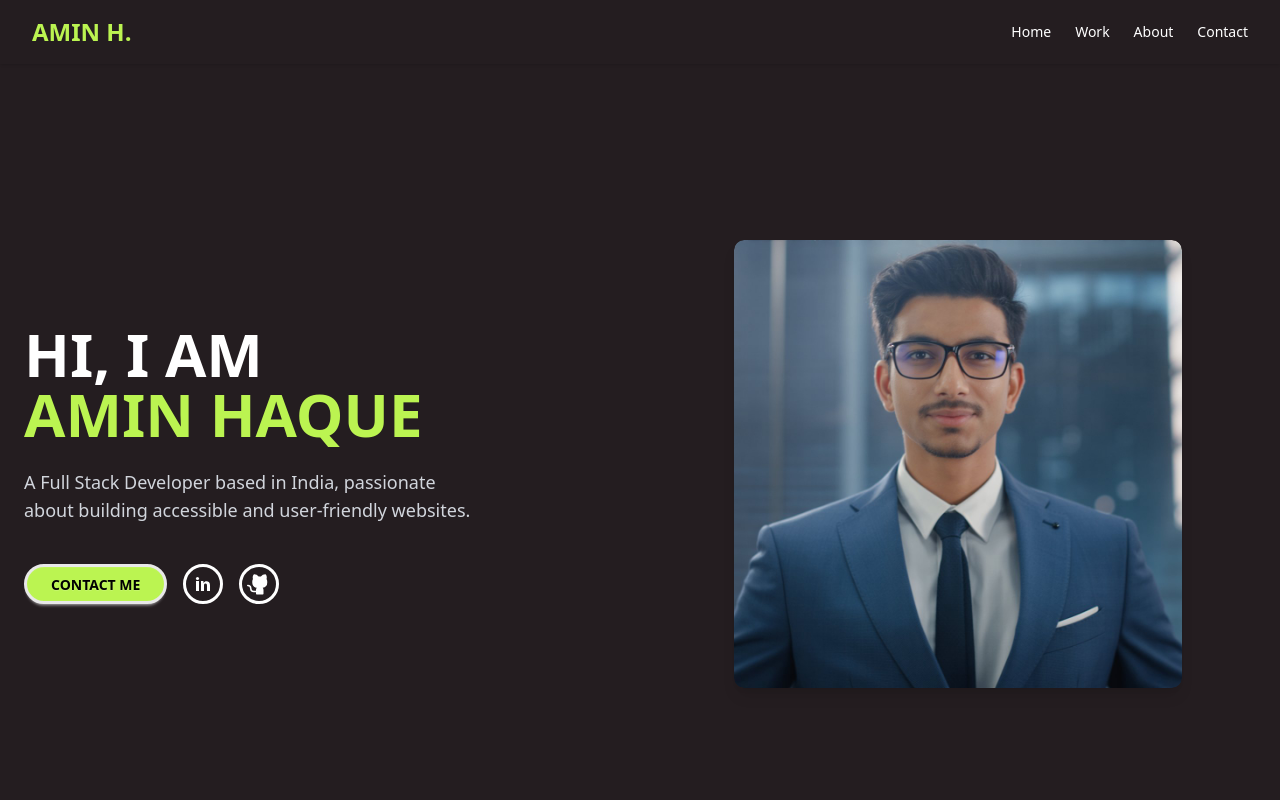
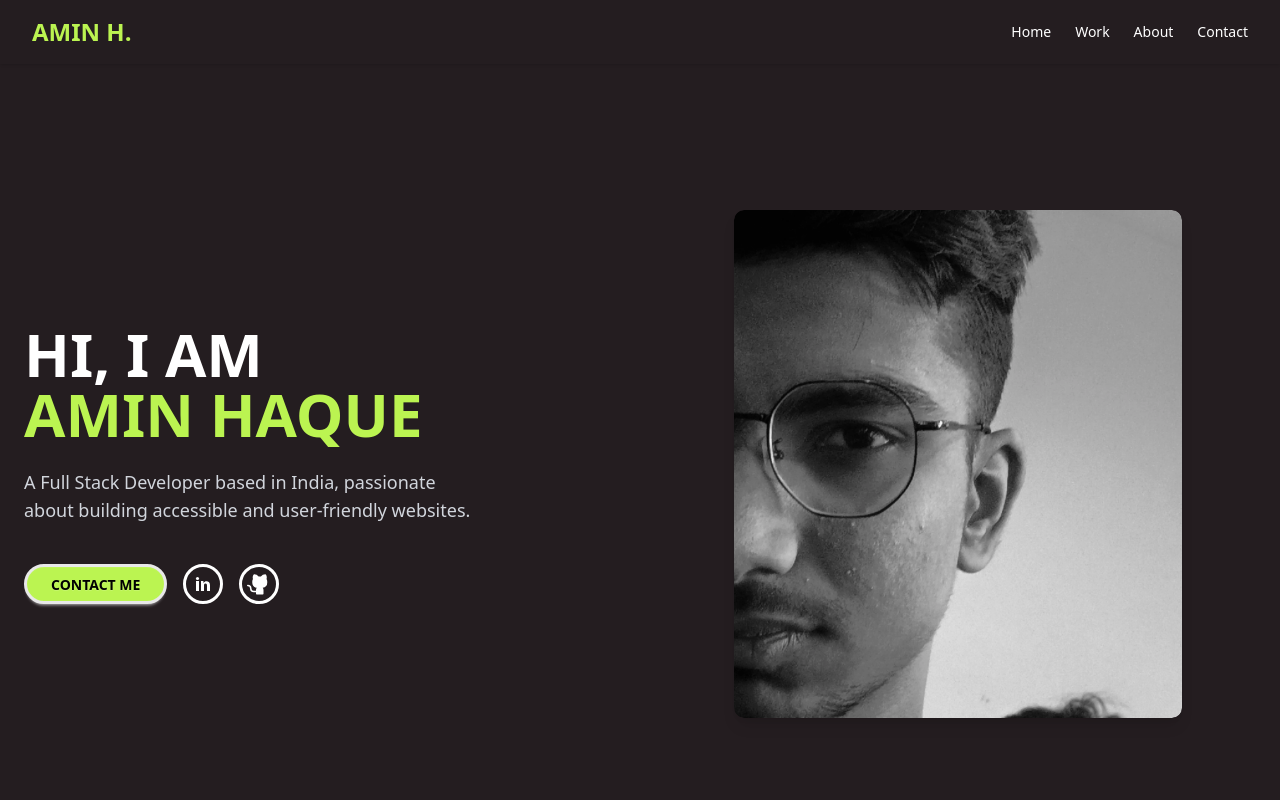
Before and after one commit to AMINHAQUE-006/portfolio, a Next.js app: page / in a window 1280 px wide. Shown: the top 800 px of the page. Built offline with nearby package versions, Linux system fonts and the light colour scheme.

Commit message:
home img change

```diff
--- a/src/modules/home/home-page.tsx
+++ b/src/modules/home/home-page.tsx
@@ -45,7 +45,7 @@ const HomePage = () => {
       <div className="w-full md:w-1/2 flex justify-center items-center">
         <div className="rounded-lg overflow-hidden shadow-lg max-w-sm md:max-w-md">
           <Image
-            src="/image.jpeg"
+            src="/image.jpg"
             width={600}
             height={700}
             alt="Home Profile"
```
Also changed, not shown: public/image.jpeg (deleted), public/image.jpg (added).
